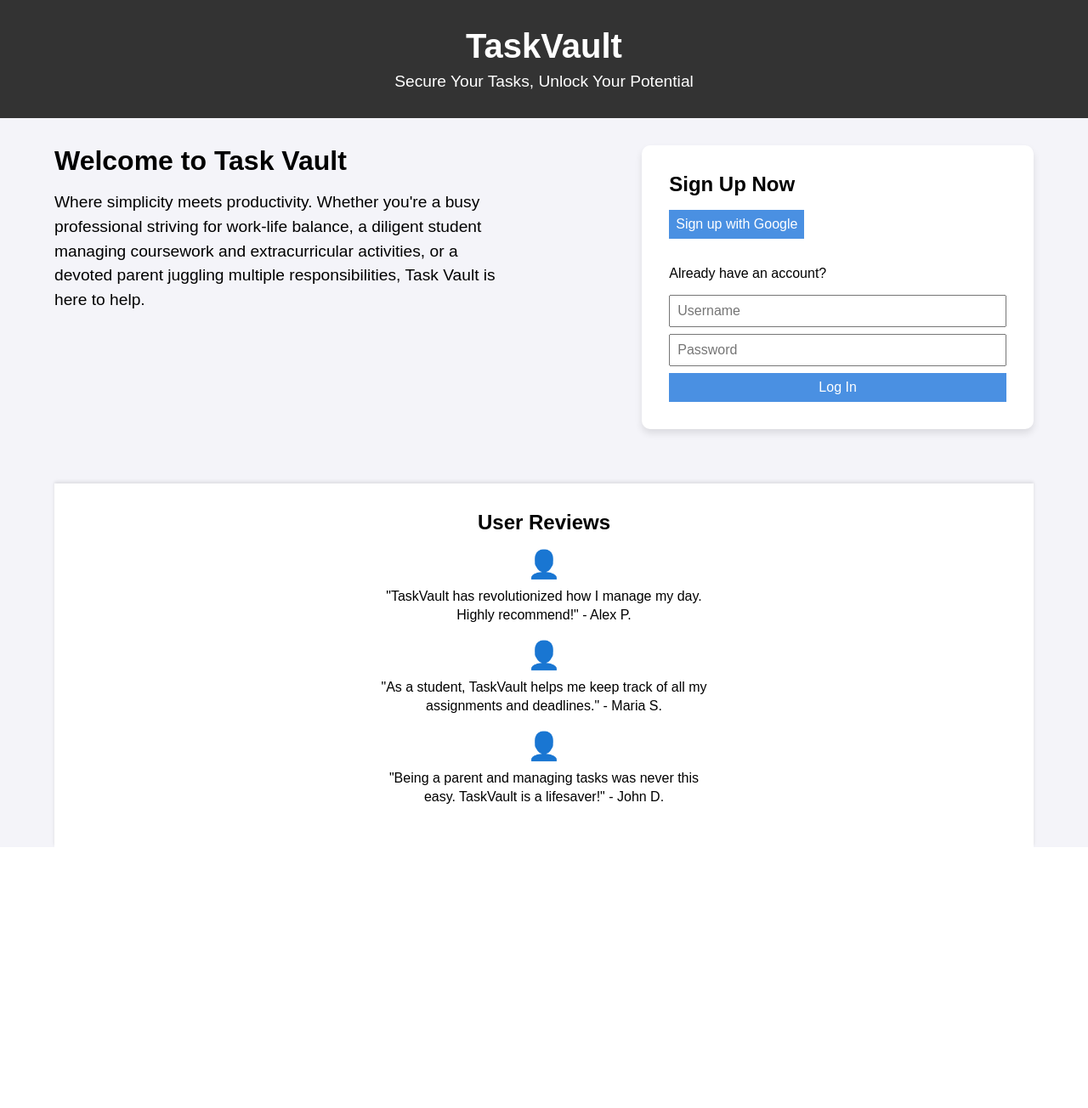
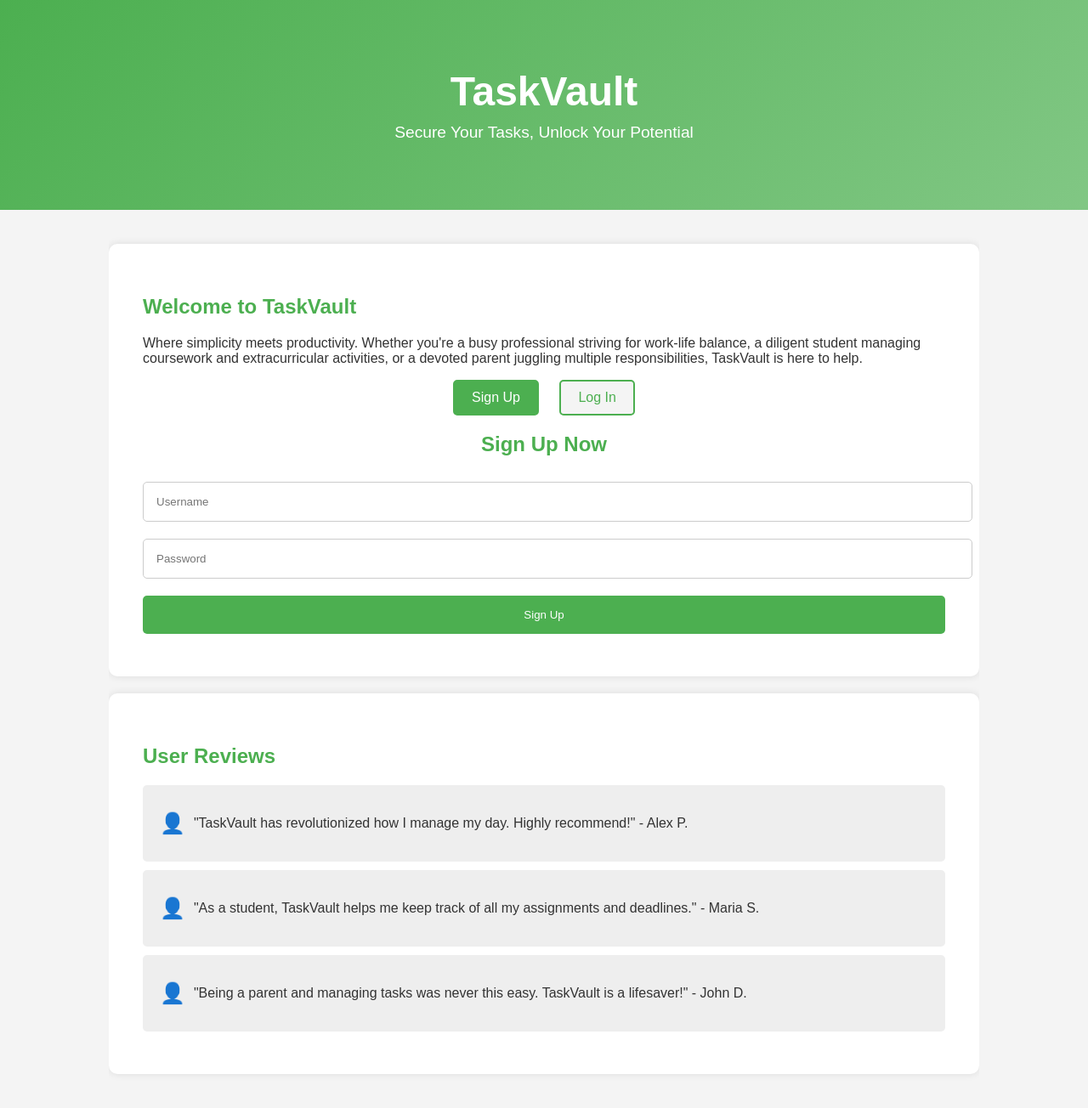
Before and after one commit to osamanazar47/TaskVault, a Flask app: page / in a window 1280 px wide. Shown: the whole page at 85% size. Before the commit the page ends 997 px from the top, so only its background shows below. Run offline with Flask 3, Linux system fonts and the light colour scheme; some libraries are stand-ins or nearby versions.

Commit message:
adding javascript to the landig page

```diff
--- a/Frontend/static/css/landing_page.css
+++ b/Frontend/static/css/landing_page.css
@@ -1,141 +1,135 @@
-* {
-    box-sizing: border-box;
+body {
+    font-family: 'Arial', sans-serif;
     margin: 0;
     padding: 0;
-    font-family: Arial, sans-serif;
-}
-
-body {
-    display: flex;
-    flex-direction: column;
-    min-height: 100vh;
-    background-color: #f4f4f9;
+    background-color: #f4f4f4;
+    color: #333;
+    overflow-x: hidden;
 }
 
 .header {
-    background-color: #333;
-    color: #fff;
-    padding: 2rem 1rem;
+    background: linear-gradient(135deg, #4CAF50, #81C784);
+    color: white;
+    padding: 60px 0;
+    text-align: center;
+    position: relative;
+    overflow: hidden;
+}
+
+.header h1 {
+    font-size: 3em;
+    margin: 0;
+}
+
+.header p {
+    font-size: 1.2em;
+    margin: 10px 0 0;
+}
+
+.container {
+    width: 80%;
+    margin: auto;
+    overflow: hidden;
+    padding: 20px 0;
+}
+
+.intro, .reviews {
+    background: white;
+    padding: 40px;
+    margin: 20px 0;
+    border-radius: 10px;
+    box-shadow: 0 0 10px rgba(0,0,0,0.1);
+    position: relative;
+    overflow: hidden;
+}
+
+.intro-text h2, .form-container h2, .reviews h2 {
+    color: #4CAF50;
+    margin-bottom: 20px;
+}
+
+.form-container {
     text-align: center;
 }
 
-.header h1 {
-    font-size: 2.5rem;
-    margin-bottom: 0.5rem;
+.form-container .form-toggle {
+    margin-bottom: 20px;
 }
 
-.header p {
-    font-size: 1.2rem;
+.form-container .toggle-btn {
+    background-color: #f4f4f4;
+    border: 2px solid #4CAF50;
+    border-radius: 5px;
+    color: #4CAF50;
+    font-size: 1em;
+    padding: 10px 20px;
+    cursor: pointer;
+    margin: 0 10px;
+    transition: background-color 0.3s, color 0.3s;
 }
 
-.container {
-    width: 90%;
-    max-width: 1200px;
-    margin: 0 auto;
+.form-container .toggle-btn.active {
+    background-color: #4CAF50;
+    color: white;
 }
 
-main {
-    flex: 1;
+.form-container .toggle-btn:hover {
+    background-color: #4CAF50;
+    color: white;
 }
 
-.intro {
-    display: flex;
-    justify-content: space-between;
-    padding: 2rem 0;
+.form-container form {
+    display: none;
+    animation: fadeIn 0.5s ease-in-out;
 }
 
-.intro-text {
-    width: 50%;
-    padding-right: 2rem;
+.form-container form.hidden {
+    display: none;
 }
 
-.intro-text h2 {
-    font-size: 2rem;
-    margin-bottom: 1rem;
+.form-container form.active {
+    display: block;
 }
 
-.intro-text p {
-    font-size: 1.2rem;
-    line-height: 1.5;
+.form-container input, .form-container .submit-btn {
+    width: 100%;
+    padding: 15px;
+    margin: 10px 0;
+    border-radius: 5px;
+    border: 1px solid #ccc;
 }
 
-.signup-form {
-    width: 40%;
-    background-color: #fff;
-    border-radius: 10px;
-    padding: 2rem;
-    box-shadow: 0 5px 9px rgba(0, 0, 0, 0.1);
+.form-container .submit-btn {
+    background-color: #4CAF50;
+    color: white;
+    border: none;
+    cursor: pointer;
+    transition: background-color 0.3s;
 }
 
-.signup-form h2 {
-    margin-bottom: 1rem;
-}
-
-.google-signup {
-    background-color: #4285f4;
-    color: #fff;
-    border: none;
-    padding: 0.5rem 1rem;
-    font-size: 1rem;
-    margin-bottom: 1rem;
-    cursor: pointer;
-}
-
-.google-signup:hover {
-    background-color: #357ae8;
-}
-
-.signup-form p {
-    margin: 1rem 0;
-}
-
-.signup-form form {
-    display: flex;
-    flex-direction: column;
-    gap: 0.5rem;
-}
-
-.signup-form input {
-    padding: 0.5rem;
-    font-size: 1rem;
-}
-
-.signup-form button {
-    background-color: #4a90e2;
-    color: #fff;
-    border: none;
-    padding: 0.5rem;
-    font-size: 1rem;
-    cursor: pointer;
-}
-
-.signup-form button:hover {
-    background-color: #357ae8;
-}
-
-.reviews {
-    background-color: #fff;
-    padding: 2rem 1rem;
-    text-align: center;
-    box-shadow: 0 -2px 4px rgba(0, 0, 0, 0.1);
-    margin-top: 2rem;
-}
-
-.reviews h2 {
-    margin-bottom: 1rem;
+.form-container .submit-btn:hover {
+    background-color: #45a049;
 }
 
 .review {
-    max-width: 400px;
-    margin: 0 auto 1rem;
+    background: #eee;
+    padding: 20px;
+    margin: 10px 0;
+    border-radius: 5px;
+    display: flex;
+    align-items: center;
 }
 
 .review-icon {
-    font-size: 2rem;
-    margin-bottom: 0.5rem;
+    font-size: 24px;
+    margin-right: 10px;
 }
 
-.review p {
-    font-size: 1rem;
-    line-height: 1.4;
+@keyframes fadeIn {
+    from {
+        opacity: 0;
+    }
+    to {
+        opacity: 1;
+    }
 }
--- a/Frontend/templates/landing_page.html
+++ b/Frontend/templates/landing_page.html
@@ -17,17 +17,25 @@
         <div class="container">
             <section class="intro">
                 <div class="intro-text">
-                    <h2>Welcome to Task Vault</h2>
-                    <p>Where simplicity meets productivity. Whether you're a busy professional striving for work-life balance, a diligent student managing coursework and extracurricular activities, or a devoted parent juggling multiple responsibilities, Task Vault is here to help.</p>
+                    <h2>Welcome to TaskVault</h2>
+                    <p>Where simplicity meets productivity. Whether you're a busy professional striving for work-life balance, a diligent student managing coursework and extracurricular activities, or a devoted parent juggling multiple responsibilities, TaskVault is here to help.</p>
                 </div>
-                <div class="signup-form">
-                    <h2>Sign Up Now</h2>
-                    <button class="google-signup">Sign up with Google</button>
-                    <p>Already have an account?</p>
-                    <form>
-                        <input type="text" placeholder="Username" required>
-                        <input type="password" placeholder="Password" required>
-                        <button type="submit">Log In</button>
+                <div class="form-container">
+                    <div class="form-toggle">
+                        <button id="signup-toggle" class="toggle-btn active">Sign Up</button>
+                        <button id="login-toggle" class="toggle-btn">Log In</button>
+                    </div>
+                    <form id="signupForm" class="form active">
+                        <h2>Sign Up Now</h2>
+                        <input type="text" id="signupUsername" placeholder="Username" required>
+                        <input type="password" id="signupPassword" placeholder="Password" required>
+                        <button type="submit" class="submit-btn">Sign Up</button>
+                    </form>
+                    <form id="loginForm" class="form hidden">
+                        <h2>Log In</h2>
+                        <input type="text" id="loginUsername" placeholder="Username" required>
+                        <input type="password" id="loginPassword" placeholder="Password" required>
+                        <button type="submit" class="submit-btn">Log In</button>
                     </form>
                 </div>
             </section>
@@ -48,6 +56,7 @@
             </section>
         </div>
     </main>
-    <script src="js/main.js"></script>
+    <script src="https://cdnjs.cloudflare.com/ajax/libs/gsap/3.9.1/gsap.min.js"></script>
+    <script src="{{ url_for('static', filename='js/landing_page.js') }}"></script>
 </body>
 </html>
```
Also changed, not shown: Frontend/static/js/landing_page.js (added, +71 -0 lines).
